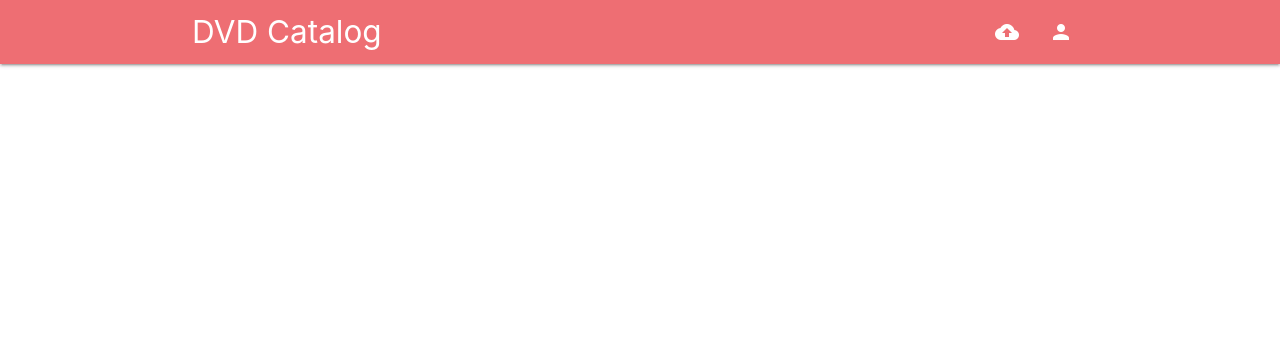
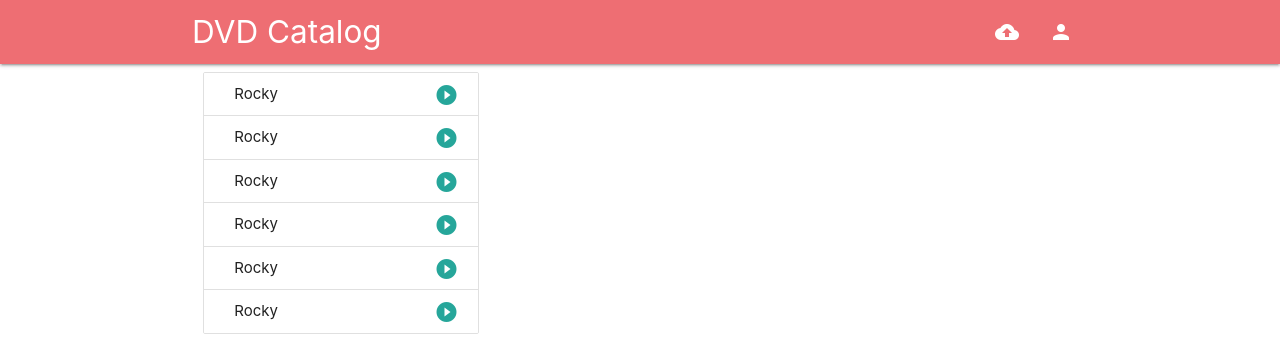
Before and after one commit to lwerner27/movie-catalog, a Vue app: page / in a window 1280 px wide. Shown: the top 360 px of the page. Built offline with nearby package versions, Linux system fonts and the light colour scheme.

Commit message:
added the basics of a home page and the collection area

```diff
--- a/src/App.vue
+++ b/src/App.vue
@@ -1,16 +1,19 @@
 <template>
   <div>
     <app-navbar>DVD Catalog</app-navbar>
+    <home></home>
   </div>
 </template>
 
 <script>
 import AppNavbar from './components/AppNavbar.vue'
+import Home from './pages/Home.vue'
 
 export default {
   name: 'app',
   components: {
-    AppNavbar
+    AppNavbar,
+    Home
   }
 }
 </script>
--- /dev/null
+++ b/src/components/AppCollection.vue
@@ -0,0 +1,5 @@
+<template>
+    <ul class="collection with-header">
+        <slot></slot>
+    </ul>
+</template>
--- /dev/null
+++ b/src/components/AppCollectionItem.vue
@@ -0,0 +1,7 @@
+<template>
+
+    <li class="collection-item">
+        <div><slot></slot><a href="#!" class="secondary-content"><i class="material-icons">play_circle_filled</i></a></div>
+    </li>
+
+</template>
--- /dev/null
+++ b/src/pages/Home.vue
@@ -0,0 +1,32 @@
+<template>
+    <div class="home-page">
+        <div class="container">
+            <div class="row">
+                <div class="col s12 m4">
+                    <app-collection>
+                        <app-collection-item>Rocky</app-collection-item>
+                        <app-collection-item>Rocky</app-collection-item>
+                        <app-collection-item>Rocky</app-collection-item>
+                        <app-collection-item>Rocky</app-collection-item>
+                        <app-collection-item>Rocky</app-collection-item>
+                        <app-collection-item>Rocky</app-collection-item>
+                    </app-collection>
+                </div>
+                <div class="col s12 m8">
+
+                </div>
+            </div>
+        </div>
+    </div>
+</template>
+
+<script>
+import AppCollection from '../components/AppCollection.vue'
+import AppCollectionItem from '../components/AppCollectionItem.vue'
+export default {
+    components: {
+        AppCollection,
+        AppCollectionItem
+    }
+}
+</script>
```
